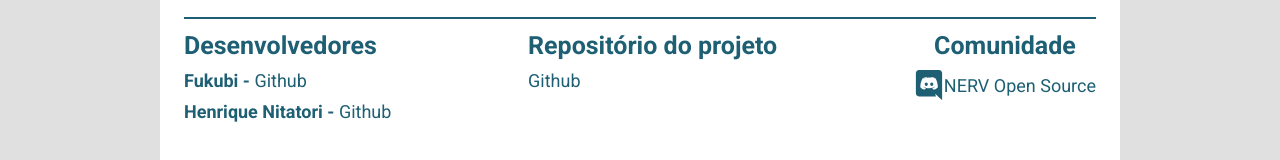
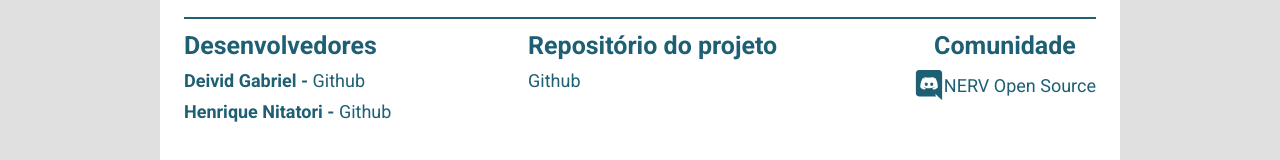
Before and after one commit to Fukubi/FreeCurriculumGenerator, a React (Create React App) app: page /about in a window 1280 px wide. Shown: the part 518-678 px from the top of the page. Built offline with nearby package versions, Linux system fonts and the light colour scheme; the HTML template or start-up script is replaced by a standard one; a web font is replaced by a local one.

Commit message:
fix:Desktop button back

```diff
--- a/src/pages/About.tsx
+++ b/src/pages/About.tsx
@@ -12,8 +12,8 @@ interface Dev {
 
 function About() {
     const [devs] = useState<Dev[]>(
-        [{name: 'Fukubi', github: 'https://github.com/Fukubi'},
-        {name: 'Henrique Nitatori', github: 'https://github.com/henrique-nitatori'}])
+        [{ name: 'Deivid Gabriel', github: 'https://github.com/Fukubi' },
+        { name: 'Henrique Nitatori', github: 'https://github.com/henrique-nitatori' }])
 
     return (
         <div id="about-page">
@@ -24,9 +24,11 @@ function About() {
                     <div>
                         <h1>Sobre o projeto</h1>
                     </div>
+                    <section>
                         <Link to="/">
                             <FaArrowCircleLeft size={44} color="#FFF" />
                         </Link>
+                    </section>
                 </header>
 
                 <header className="header-mobile">
@@ -53,7 +55,7 @@ function About() {
                         um currículo por si só ou para aqueles que estão procurando uma facilidade no processo de criação de um. Além de guiar
                         aqueles que não tem um conhecimento das etapas da criação dele.
                 </p>
-                <hr className="divider"/>
+                    <hr className="divider" />
                     <div className="main-links">
                         <div>
                             <h3>Desenvolvedores</h3>
--- a/src/styles/pages/about.css
+++ b/src/styles/pages/about.css
@@ -8,7 +8,7 @@
     background: #E0E0E0;
 }
 
-#about-page  .header-web {
+#about-page .header-web {
     display: flex;
     justify-content: space-between;
     align-items: center;
@@ -17,6 +17,9 @@
     top: 0;
     padding: 20px;
     margin-bottom: 50px;
+
+    display: absolute;
+    z-index: 3;
 }
 
 #about-page .container {
```
Lines whose indentation alone changed are shown as unchanged.
